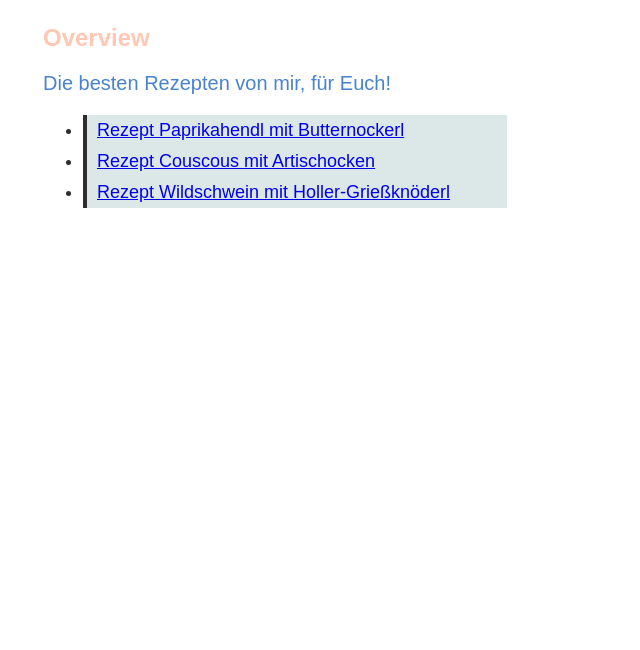
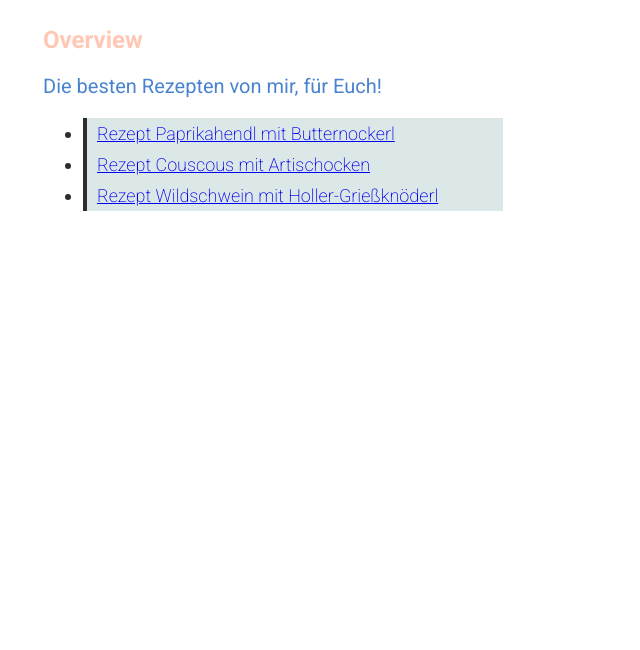
Before and after one commit to PhEtzlinger1/odin-recipes, a plain HTML site: page index.html in a window 1280 px wide. Shown: the part 150-800 px from the top of the page, without its empty margins (0-640 px from the left). Drawn offline with Linux system fonts and the light colour scheme.

Commit message:
Adaptierung Font zu Roboto via css Stylesheet für alle htmls.

```diff
--- a/styles.css
+++ b/styles.css
@@ -1,9 +1,15 @@
 /* styles.css */
+
+@import url('https://fonts.googleapis.com/css2?family=Roboto:ital,wght@0,100..900;1,100..900&display=swap');
 
 .background {
     padding: 10px; color: rgb(255, 199, 180);
     border: 15px coral;
     margin: 25px;
+}
+
+body {
+    font-family: "Roboto", sans-serif;
 }
 
 img {
@@ -12,7 +18,7 @@
 }
 
 div, ul, p {
-    font-family: Arial, Helvetica, sans-serif;
+    /* font-family: Arial, Helvetica, sans-serif; */
     color: rgb(46, 45, 45);
 }
 
```
Also changed, not shown: recipes/couscous.html (+1 -1 lines).
